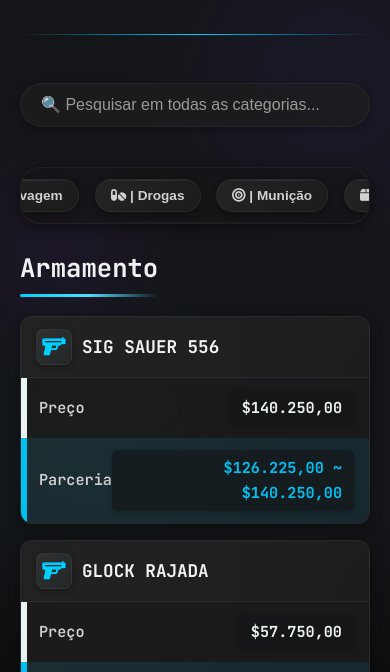
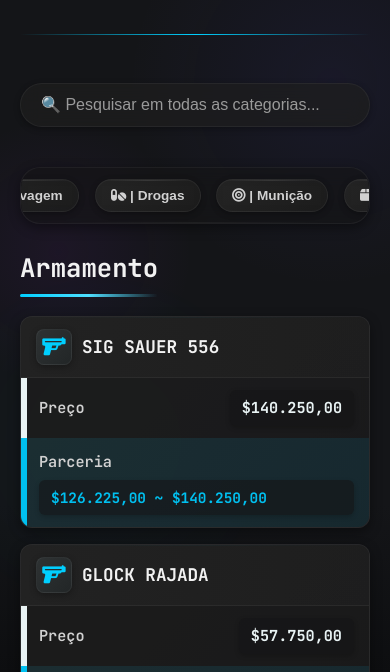
Before and after one commit to Pelegriinoo/Tabela-Ilegal, a plain HTML site: page index.html in a window 390 px wide. Shown: the part 170-842 px from the top of the page. Drawn offline with Linux system fonts and the light colour scheme.

Commit message:
correcar CSS dos cards

```diff
--- a/styles.css
+++ b/styles.css
@@ -1748,3 +1748,53 @@ input:focus-visible {
 .item-card.redesigned:hover .item-icon::before {
   opacity: 1;
 }
+/* Melhorar a exibição de valores longos nos cards */
+.price-row.parceria .price-value {
+  min-width: 220px; /* Aumentado para acomodar valores maiores */
+  text-overflow: ellipsis;
+  overflow: hidden;
+  white-space: nowrap;
+  max-width: 100%; /* Limita ao tamanho do container */
+  font-size: 1rem; /* Reduz ligeiramente o tamanho da fonte */
+}
+
+/* Garantir que o card se expanda adequadamente */
+.item-card.redesigned {
+  width: 100%;
+  max-width: 550px; /* Aumentado para garantir espaço suficiente */
+}
+
+/* Melhorar o comportamento responsivo */
+@media (max-width: 576px) {
+  /* Em telas menores, permitir quebra de linha nos valores de parceria */
+  .price-row.parceria .price-value {
+    white-space: normal; /* Permite quebra de linha */
+    word-break: break-word; /* Quebra palavras longas */
+    hyphens: auto; /* Adiciona hifens quando necessário */
+    font-size: 0.9rem; /* Reduz ainda mais a fonte */
+  }
+
+  /* Reduz o padding para economizar espaço */
+  .price-row {
+    padding: 12px 10px;
+  }
+}
+
+/* Solução alternativa para valores muito longos */
+.price-row.parceria {
+  flex-wrap: wrap; /* Permite que os elementos quebrem para a próxima linha se necessário */
+}
+
+/* Em caso de valores extremamente longos, esta regra permite que o valor ocupe toda a largura */
+@media (max-width: 400px) {
+  .price-row.parceria {
+    flex-direction: column;
+    align-items: flex-start;
+  }
+
+  .price-row.parceria .price-value {
+    margin-top: 5px;
+    width: 100%;
+    text-align: left;
+  }
+}
```
